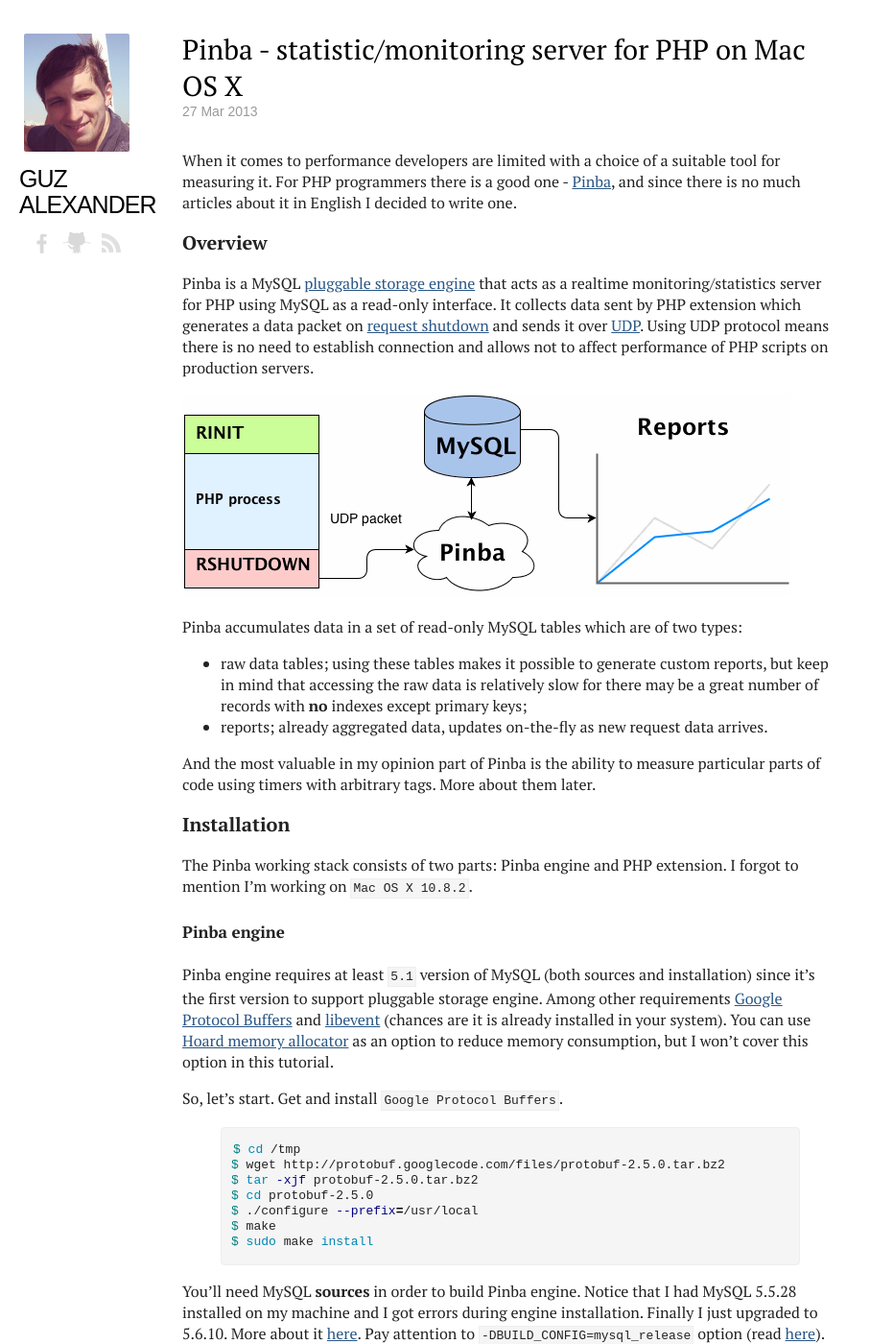
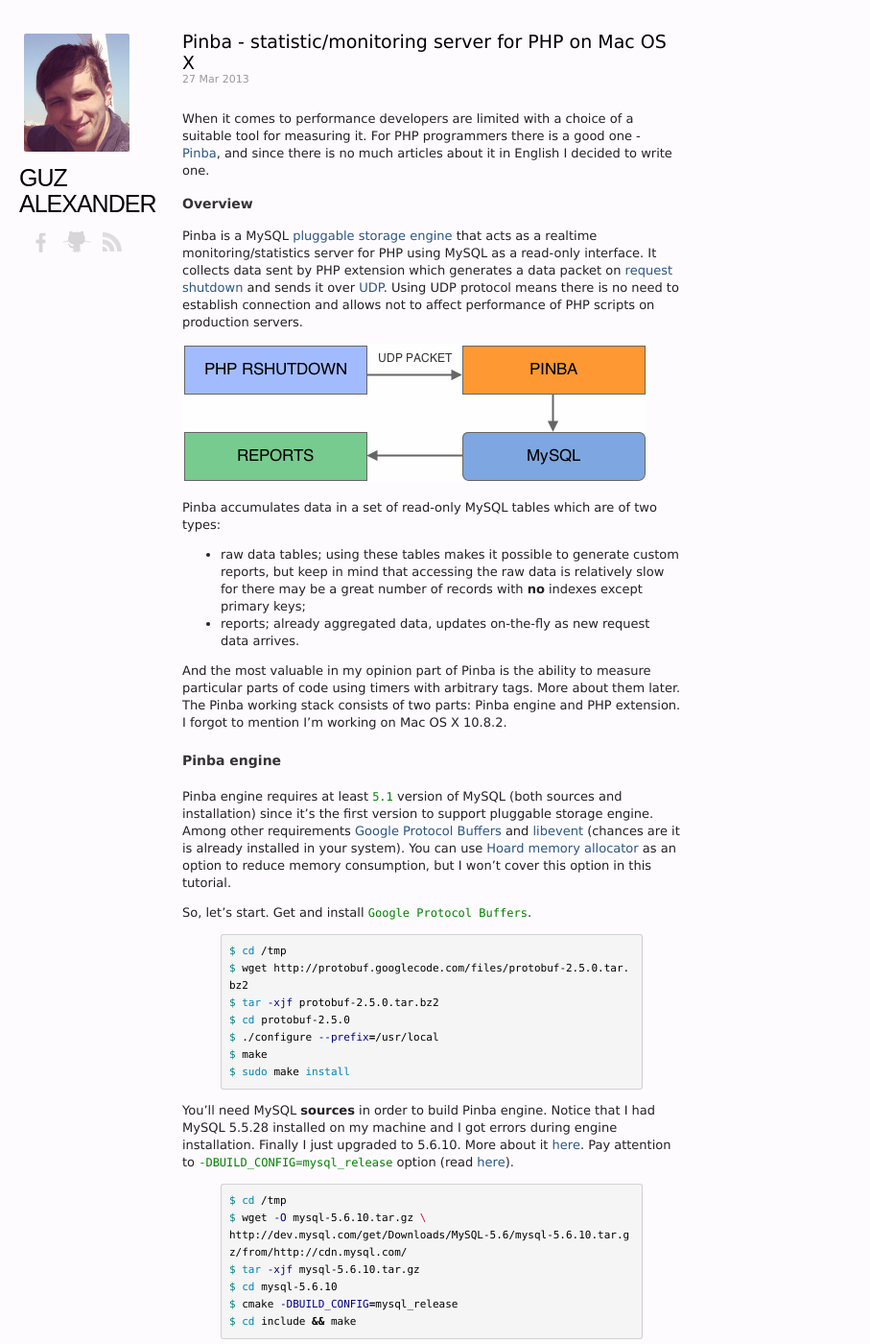
Before and after one commit to kalimatas/kalimatas.github.com, a Jekyll site: the page built from _posts/2013-03-27-pinba-statistics-and-monitoring-server.markdown, in a window 1280 px wide and 1400 px high. Shown: the whole window at 96% size, without its empty margins (0-907 px from the left). Built offline with Jekyll 4.4.1, drawn with Linux system fonts in a browser that asks for light colours; Markdown is read by kramdown in place of the engine named in the settings.

Commit message:
redesign again

```diff
--- a/_posts/2012-09-08-abandoning-vim.markdown
+++ b/_posts/2012-09-08-abandoning-vim.markdown
@@ -5,12 +5,9 @@
 hhlink: http://news.ycombinator.com/item?id=4493623
 ---
 
-Since I touched the keyboard for the first time when I was thirteen I never stop self-cultivating myself in the area. I even became a programmer and doomed myself on reading endless docs, tutorials and books. In one these books, called [The Pragmatic Programmer](http://www.amazon.com/The-Pragmatic-Programmer-Journeyman-Master/dp/020161622X), there was a chapter about tools used by programmers where the opinion was told that
-
-> … it is better to know one editor very well, and use it for all editing tasks…
+Since I touched the keyboard for the first time when I was thirteen I never stop self-cultivating myself in the area. I even became a programmer and doomed myself on reading endless docs, tutorials and books. In one these books, called [The Pragmatic Programmer](http://www.amazon.com/The-Pragmatic-Programmer-Journeyman-Master/dp/020161622X), there was a chapter about tools used by programmers where the opinion was told that *it is better to know one editor very well, and use it for all editing tasks*.
 
 I agreed and decided to follow this advice. The only difficulty was to pick up the right editor, but since I wanted to be super/mega cool programmer the variants were obvious: [VIM](http://www.vim.org) or [Emacs](http://www.gnu.org/software/emacs/). I chose VIM, to be honest, for one reason: because of horrible (in my opinion) Emacs key bindings.
-
 
 I can almost hear you guys laughing and saying something like "Good luck, man!". And taking into consideration [learning curves](http://mrozekma.com/editor-learning-curve.png) of these editors I can understand you. But I did my best and after a couple of months struggling through official/non-official documentation, dozens of dot-files I could finally exit that damn editor without breaking anything. My productivity increased noticeably. I liked that way I could edit text without even touching a mouse flitting across the text with every key stroke.
 
--- a/_posts/2013-03-27-pinba-statistics-and-monitoring-server.markdown
+++ b/_posts/2013-03-27-pinba-statistics-and-monitoring-server.markdown
@@ -16,10 +16,7 @@
 * raw data tables; using these tables makes it possible to generate custom reports, but keep in mind that accessing the raw data is relatively slow for there may be a great number of records with **no** indexes except primary keys;
 * reports; already aggregated data, updates on-the-fly as new request data arrives.
 
-And the most valuable in my opinion part of Pinba is the ability to measure particular parts of code using timers with arbitrary tags. More about them later.
-
-### Installation
-The Pinba working stack consists of two parts: Pinba engine and PHP extension. I forgot to mention I'm working on `Mac OS X 10.8.2`.
+And the most valuable in my opinion part of Pinba is the ability to measure particular parts of code using timers with arbitrary tags. More about them later. The Pinba working stack consists of two parts: Pinba engine and PHP extension. I forgot to mention I'm working on Mac OS X 10.8.2.
 
 #### Pinba engine
 Pinba engine requires at least `5.1` version of MySQL (both sources and installation) since it's the first version to support pluggable storage engine. Among other requirements [Google Protocol Buffers](http://code.google.com/p/protobuf) and [libevent](http://monkey.org/~provos/libevent/) (chances are it is already installed in your system). You can use [Hoard memory allocator](http://www.hoard.org) as an option to reduce memory consumption, but I won't cover this option in this tutorial.
@@ -132,7 +129,10 @@
 {% highlight php %}
 <?php
 
-$timer = pinba_timer_start(array("server" => "ap1", "operation" => "concatenate"));
+$timer = pinba_timer_start(array(
+    "server" => "ap1",
+    "operation" => "concatenate"
+));
 $result = '';
 for ($i = 0; $i <= 10; $i++) {
     $result .= (string)$i;
--- a/static/css/style.css
+++ b/static/css/style.css
@@ -2,8 +2,8 @@
     box-sizing: border-box;
 }
 body {
-    background-color: #fff;
-    font-family: 'PT serif', Georgia, Arial, Verdana, serif;
+    background-color: #fefbfe;
+    font-family: 'lucida grande', Verdana, sans-serif;
     margin: 0;
     padding: 0;
     color: black;
@@ -114,8 +114,8 @@
 }
 .article {
     display: block;
-    padding: 0 1em 1.2em 0;
-    width: 700px;
+    padding: 0 0 1.2em 0;
+    width: 520px;
 }
 
 li .article {
@@ -125,10 +125,10 @@
 .article-title {
     font-weight: normal;
     margin: 0;
-    font-size: 29px;
+    font-size: 19px;
 }
 .posts .article-title {
-    font-size: 26px;
+    font-size: 18px;
     font-weight: 300;
 }
 .article-title .article-link {
@@ -141,49 +141,51 @@
 .article-header .article-date {
     display: block;
     color: #999;
-    font-size: 14px;
-    font-family: 'PT Sans', sans-serif;
+    font-size: 11px;
 }
 .article-body {
     color: #222;
-    font-size: 16px;
-    line-height: 22px;
-    font-weight: 300;
+    font-size: 13px;
+    line-height: 18px;
+}
+.article-body a {
+    text-decoration: none;
+}
+.article-body a:hover {
+    text-decoration: underline;
 }
 .article-body, .article-footer {
     margin-top: 2em;
 }
 .article-footer {
-    font-size: 14px;
+    font-size: 12px;
     color: #999;
 }
-.article-body h3 {
-    font-size: 20px;
+.article-body h3, .article-body h4 {
+    font-size: 14px;
+    line-height: 22px;
+    color: #333;
 }
-.article-body h4 {
-    font-size: 17px;
-}
-.highlight {
-    font-size: 13px;
-    line-height: 16px;
-    background-color: #f5f5f5;
-    padding: 2px 10px;
-    border-radius: 4px;
-    border: 1px solid #eee;
-    -webkit-border-radius: 4px;
-    -moz-border-radius: 4px;
-}
-.pre {
-    font-family: 'Courier New', sans-serif;
+pre {
+    font-size: 12px;
+    padding: 8px;
+    white-space: pre-wrap;
+    word-break: break-all;
+    word-wrap: break-word;
+    background-color: #F5F5F5;
+    border: 1px solid rgba(0, 0, 0, 0.15);
+    border-radius: 3px;
 }
 
 code {
-    font-size: 13px;
-    background-color: #f5f5f5;
-    padding: 2px;
-    border: 1px solid #eee;
+    font-family: "Bitstream Vera Sans Mono", Menlo, Monaco, "Courier New", sans-serif;
+    font-size: 12px;
+    border: none;
+    color: green;
 }
 
 pre code {
-    border: none;
+    font-size: 11px;
+    color: #000;
+    line-height: 14px;
 }
```
Also changed, not shown: _posts/2013-05-24-my-first-hackathon.markdown (+6 -2 lines), static/img/posts/no-idea-dog.jpg, static/img/posts/pinba.gif.
